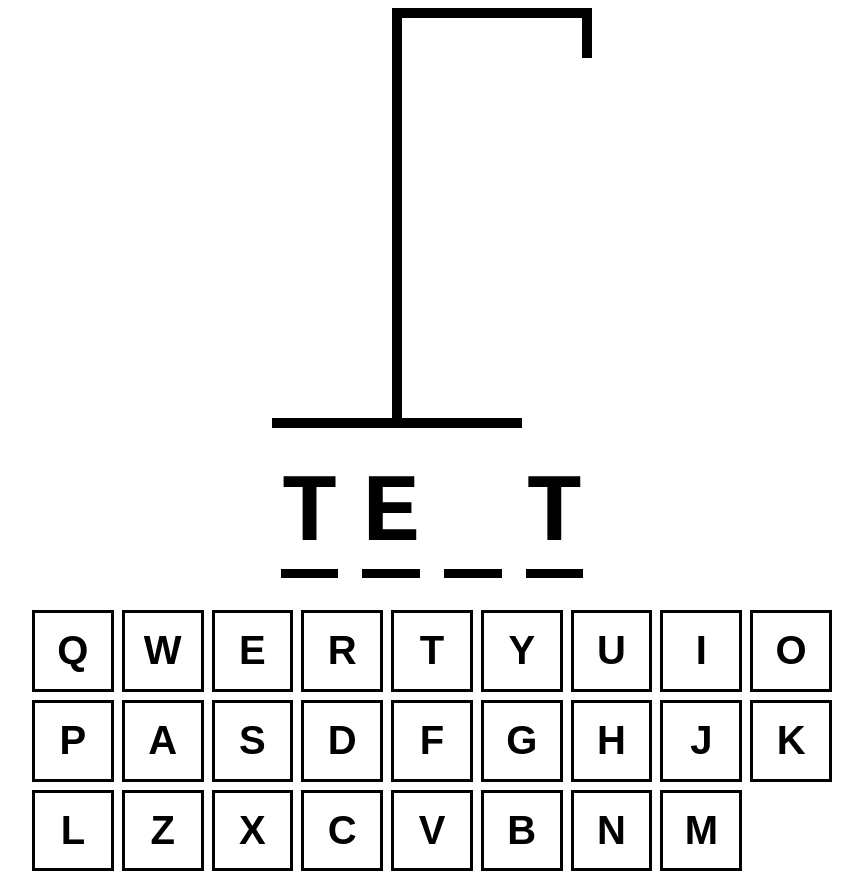
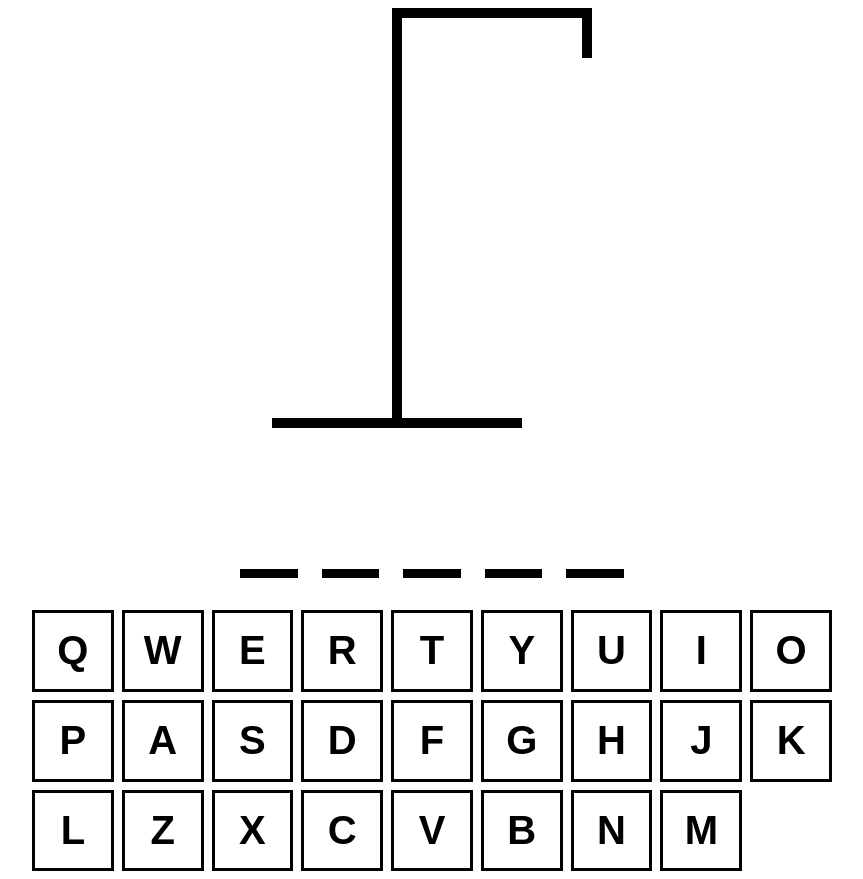
Before and after one commit to ajzal-byte/hangman-typescript, a React (Vite) app: page / in a window 1280 px wide. Shown: the whole page, without its empty margins (208-1071 px from the left). Built offline with nearby package versions, Linux system fonts and the light colour scheme; the HTML template or start-up script is replaced by a standard one.

Commit message:
word comp logic added

```diff
--- a/src/App.tsx
+++ b/src/App.tsx
@@ -8,7 +8,9 @@
   });
   const [guessedLetters, setGuessedLetters] = useState<string[]>([]);
 
-  const incorrectLetters = guessedLetters.filter(letter => !wordToGuess.includes(letter))
+  const incorrectLetters = guessedLetters.filter(
+    (letter) => !wordToGuess.includes(letter)
+  );
   return (
     <div
       style={{
@@ -21,7 +23,7 @@
       }}
     >
       <HangmanDrawing numberOfGuesses={incorrectLetters.length} />
-      <HangmanWord />
+      <HangmanWord guessedLetters={guessedLetters} wordToGuess={wordToGuess} />
       <div style={{ alignSelf: "stretch" }}>
         <Keyboard />
       </div>
--- a/src/components/HangmanWord.tsx
+++ b/src/components/HangmanWord.tsx
@@ -1,6 +1,9 @@
-const HangmanWord = () => {
-  const word = "test";
-  const guessedLetters: string[] = ["t", "e"];
+type HangmanWordProps = {
+  guessedLetters: string[];
+  wordToGuess: string;
+};
+
+const HangmanWord = ({ guessedLetters, wordToGuess }: HangmanWordProps) => {
   return (
     <div
       style={{
@@ -12,7 +15,7 @@
         fontFamily: "monospace",
       }}
     >
-      {word.split("").map((letter, index) => (
+      {wordToGuess.split("").map((letter, index) => (
         <span style={{ borderBottom: ".1em solid black" }} key={index}>
           <span
             style={{
```
